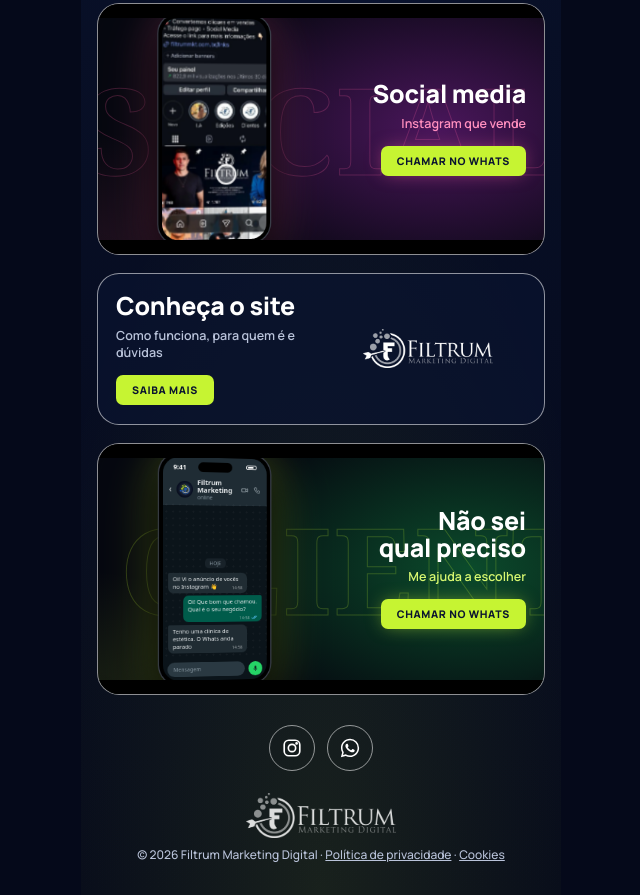
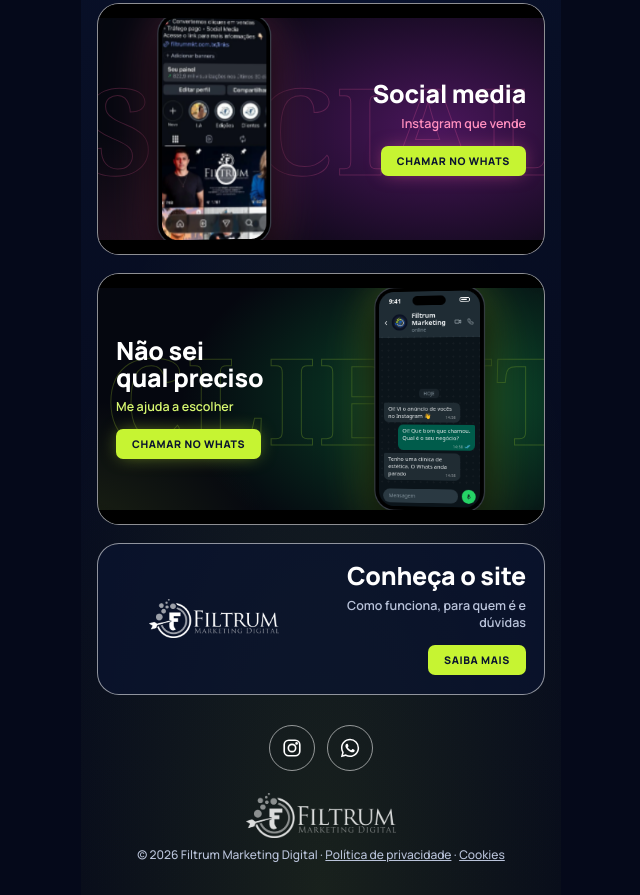
Before and after one commit to miguelsilva-hub/friendly-garbanzo, a plain HTML site: page links/index.html in a window 1280 px wide. Shown: the part 1964-2859 px from the top of the page, without its empty margins (319-959 px from the left). Drawn offline with Linux system fonts and the light colour scheme; animation ran at ten frames a second.

Commit message:
Bio: 'Não sei qual preciso' acima de 'Conheça o site'
Remove também o script do botão Seguir que não existe mais no mockup.

Co-Authored-By: Claude Opus 5.5 <noreply@anthropic.com>
Claude-Session: https://claude.ai/code/session_01Qdzs8DidFmEUhaW9UrPSR9

```diff
--- a/links/index.html
+++ b/links/index.html
@@ -770,23 +770,9 @@
           </a>
         </li>
 
-        <!-- 7. SITE -->
+        <!-- 7. NÃO SEI QUAL PRECISO -->
         <li>
-          <a class="card" style="min-height:150px" href="../?utm_source=instagram&amp;utm_medium=bio&amp;utm_content=site" data-track="links-site">
-            <div class="card__txt">
-              <p class="card__title"><span class="cx__mask"><span>Conheça o site</span></span></p>
-              <p class="card__sub">Como funciona, para quem é e dúvidas</p>
-              <span class="card__btn">Saiba mais</span>
-            </div>
-            <div class="card__art" aria-hidden="true" style="min-height:150px;display:grid;place-items:center">
-              <img src="../assets/img/links/logo-branco.png" alt="" width="760" height="229" loading="lazy" style="width:130px">
-            </div>
-          </a>
-        </li>
-
-        <!-- 8. NÃO SEI QUAL PRECISO -->
-        <li>
-          <a class="card cx cx--whats card--rev" target="_blank" rel="noopener"
+          <a class="card cx cx--whats" target="_blank" rel="noopener"
              href="https://wa.me/5598982787460?text=Ol%C3%A1!%20Vim%20pelo%20Instagram%20e%20n%C3%A3o%20sei%20qual%20servi%C3%A7o%20preciso.%20Pode%20me%20ajudar%20a%20escolher?"
              data-track="links-ajuda">
             <span class="cx__bar cx__bar--top" aria-hidden="true"></span><span class="cx__bar cx__bar--bottom" aria-hidden="true"></span><span class="cx__light" aria-hidden="true"></span><span class="cx__word" aria-hidden="true">Clientes</span><span class="cx__sweep" aria-hidden="true"></span>
@@ -813,6 +799,19 @@
                   </div>
                 </div></div>
               </div>
+            </div>
+          </a>
+        </li>
+        <!-- 8. SITE -->
+        <li>
+          <a class="card card--rev" style="min-height:150px" href="../?utm_source=instagram&amp;utm_medium=bio&amp;utm_content=site" data-track="links-site">
+            <div class="card__txt">
+              <p class="card__title"><span class="cx__mask"><span>Conheça o site</span></span></p>
+              <p class="card__sub">Como funciona, para quem é e dúvidas</p>
+              <span class="card__btn">Saiba mais</span>
+            </div>
+            <div class="card__art" aria-hidden="true" style="min-height:150px;display:grid;place-items:center">
+              <img src="../assets/img/links/logo-branco.png" alt="" width="760" height="229" loading="lazy" style="width:130px">
             </div>
           </a>
         </li>
@@ -975,13 +974,6 @@
       }, 250);
     }
 
-    /* botão seguir */
-    var fb = document.getElementById('igFollow'), ft = document.getElementById('igFollowTxt');
-    function followCycle(){
-      setTimeout(function(){ fb.classList.add('done'); ft.textContent = 'Seguindo ▾'; }, 1100);
-      setTimeout(function(){ fb.classList.remove('done'); ft.textContent = 'Seguir'; }, 8600);
-    }
-    if (!reduce) { followCycle(); setInterval(followCycle, 9000); }
   })();
   </script>
   <script src="../assets/js/consent.js" defer></script>
```
